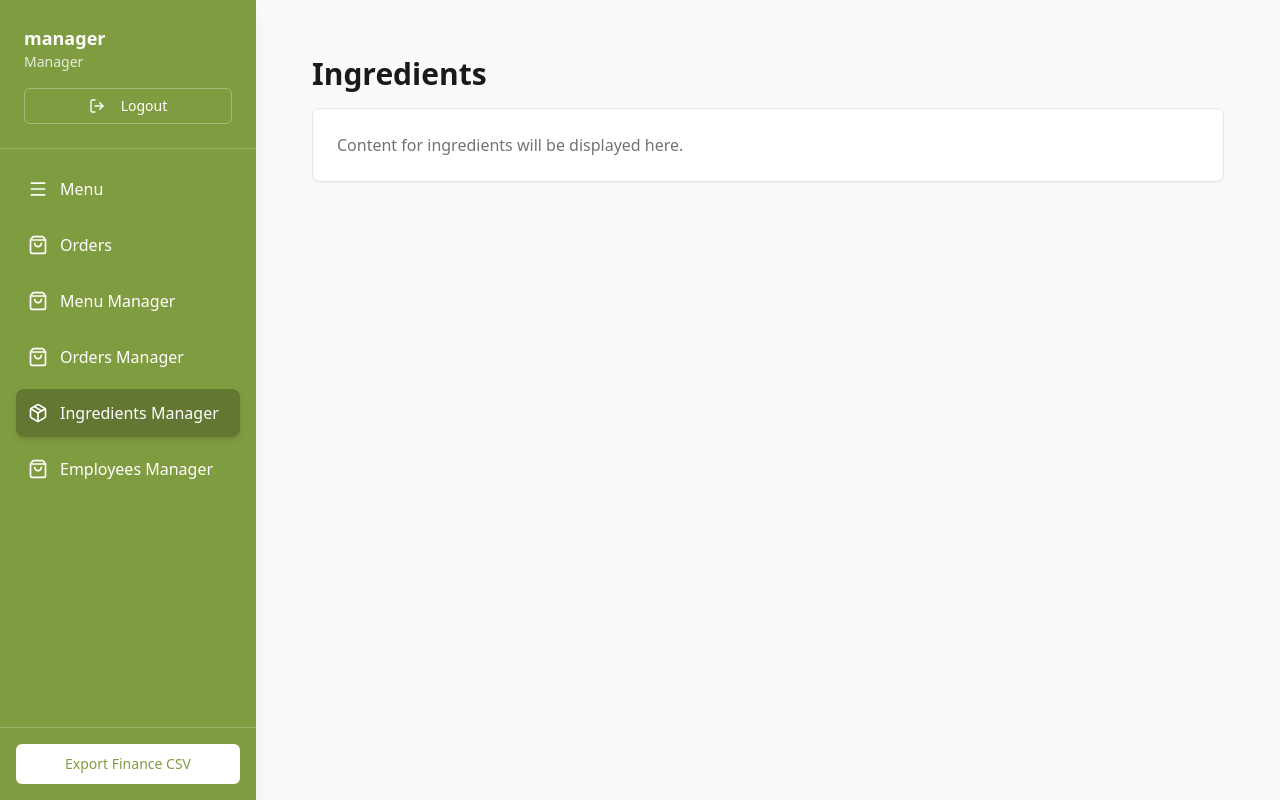
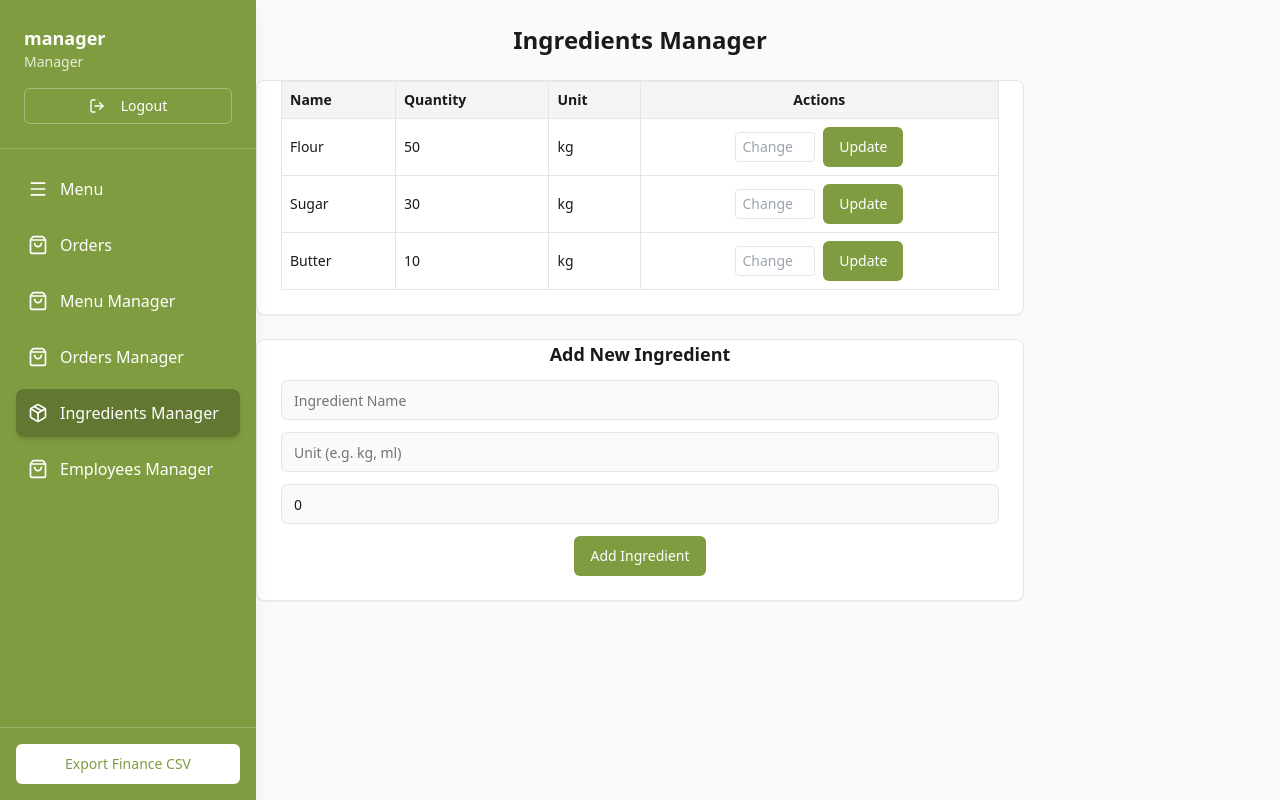
Before and after one commit to Resare-1/Cake_Shop, a React (Create React App) app in the folder frontend/: page / in a window 1280 px wide. Both pictures are taken after a click on the button "Ingredients Manager". Built offline with nearby package versions, Linux system fonts and the light colour scheme; the HTML template or start-up script is replaced by a standard one.

Commit message:
ingredient (stock) manager

```diff
--- a/frontend/src/components/MainContent.jsx
+++ b/frontend/src/components/MainContent.jsx
@@ -2,7 +2,6 @@
 import SendOrder from './pages/SendOrder';
 // You can add more pages later for Admin / Manager
 import Orders from './pages/Orders';
-import Menu from './pages/Menu';
 import Ingredients from './pages/Ingredients';
 import TakeOrder from './pages/TakeOrder';
 import FixOrder from './pages/FixOrder';
@@ -20,6 +19,8 @@ const MainContent = ({ active }) => {
       return <FixOrder />;
     case 'orders-manage':
       return <OrdersManager />
+    case 'ingredients':
+      return <Ingredients />
 
     default:
       // Fallback to original generic placeholder
--- a/frontend/src/components/pages/Ingredients.jsx
+++ b/frontend/src/components/pages/Ingredients.jsx
@@ -1,19 +1,149 @@
-// src/components/pages/Ingredients.jsx
-const Ingredients = () => {
+import React, { useState } from "react";
+import { Button } from "../ui/button";
+import { Input } from "../ui/input";
+import { Card, CardContent } from "../ui/card";
+
+export default function IngredientsManager() {
+  const [ingredients, setIngredients] = useState([
+    { id: 1, name: "Flour", quantity: 50, unit: "kg" },
+    { id: 2, name: "Sugar", quantity: 30, unit: "kg" },
+    { id: 3, name: "Butter", quantity: 10, unit: "kg" },
+  ]);
+
+  const [newIngredient, setNewIngredient] = useState({
+    name: "",
+    unit: "",
+    quantity: 0,
+  });
+
+  // Object to store typed delta for each ingredient
+  const [editQty, setEditQty] = useState({});
+
+  // -----------------------------
+  // Update stock based on delta input
+  // -----------------------------
+  const updateStock = (id) => {
+    const delta = parseInt(editQty[id]) || 0;
+    setIngredients((prev) =>
+      prev.map((item) => {
+        if (item.id === id) {
+          const newQty = item.quantity + delta;
+          if (newQty < 0) {
+            alert("Quantity cannot be negative");
+            return item;
+          }
+          return { ...item, quantity: newQty };
+        }
+        return item;
+      })
+    );
+    setEditQty((prev) => ({ ...prev, [id]: "" })); // Clear input
+    alert("Stock updated successfully!");
+  };
+
+  // -----------------------------
+  // Add new ingredient
+  // -----------------------------
+  const addIngredient = () => {
+    if (!newIngredient.name || !newIngredient.unit) {
+      alert("Name and unit cannot be empty");
+      return;
+    }
+
+    const newItem = {
+      id: ingredients.length + 1,
+      name: newIngredient.name,
+      quantity: newIngredient.quantity || 0,
+      unit: newIngredient.unit,
+    };
+
+    setIngredients([...ingredients, newItem]);
+    setNewIngredient({ name: "", unit: "", quantity: 0 });
+    alert("New ingredient added!");
+  };
+
   return (
-    <div className="ml-64 p-8 min-h-screen bg-background">
-      <div className="max-w-6xl">
-        <h1 className="text-3xl font-bold text-foreground mb-4">
-          Ingredients Management
-        </h1>
-        <div className="bg-card p-6 rounded-lg shadow-sm border border-border">
-          <p className="text-muted-foreground">
-            This is the Ingredients page. Here you will see all ingredients and can manage them.
-          </p>
-        </div>
-      </div>
+    <div className="space-y-6 max-w-3xl mx-auto">
+      <h1 className="text-2xl font-bold text-center">Ingredients Manager</h1>
+
+      {/* Ingredients List */}
+      <Card>
+        <CardContent className="p-4">
+          <div className="overflow-x-auto">
+            <table className="w-full border-collapse border text-sm">
+              <thead>
+                <tr className="bg-gray-100">
+                  <th className="border p-2 text-left">Name</th>
+                  <th className="border p-2 text-left">Quantity</th>
+                  <th className="border p-2 text-left">Unit</th>
+                  <th className="border p-2 text-center">Actions</th>
+                </tr>
+              </thead>
+              <tbody>
+                {ingredients.map((item) => (
+                  <tr key={item.id}>
+                    <td className="border p-2">{item.name}</td>
+                    <td className="border p-2">{item.quantity}</td>
+                    <td className="border p-2">{item.unit}</td>
+                    <td className="border p-2 text-center">
+                      <div className="flex justify-center items-center space-x-2">
+                        <input
+                          type="number"
+                          placeholder="Change"
+                          className="w-20 p-1 border rounded text-center"
+                          value={editQty[item.id] ?? ""}
+                          onChange={(e) =>
+                            setEditQty((prev) => ({
+                              ...prev,
+                              [item.id]: e.target.value,
+                            }))
+                          }
+                        />
+                        <Button onClick={() => updateStock(item.id)}>Update</Button>
+                      </div>
+                    </td>
+                  </tr>
+                ))}
+              </tbody>
+            </table>
+          </div>
+        </CardContent>
+      </Card>
+
+      {/* Add Ingredient */}
+      <Card>
+        <CardContent className="p-4 space-y-3">
+          <h2 className="text-lg font-semibold text-center">Add New Ingredient</h2>
+          <Input
+            placeholder="Ingredient Name"
+            value={newIngredient.name}
+            onChange={(e) =>
+              setNewIngredient({ ...newIngredient, name: e.target.value })
+            }
+          />
+          <Input
+            placeholder="Unit (e.g. kg, ml)"
+            value={newIngredient.unit}
+            onChange={(e) =>
+              setNewIngredient({ ...newIngredient, unit: e.target.value })
+            }
+          />
+          <Input
+            type="number"
+            placeholder="Initial Quantity (optional)"
+            value={newIngredient.quantity}
+            onChange={(e) =>
+              setNewIngredient({
+                ...newIngredient,
+                quantity: parseInt(e.target.value) || 0,
+              })
+            }
+          />
+          <div className="flex justify-center">
+            <Button onClick={addIngredient}>Add Ingredient</Button>
+          </div>
+        </CardContent>
+      </Card>
     </div>
   );
-};
-
-export default Ingredients;
+}
--- /dev/null
+++ b/frontend/src/components/ui/card.jsx
@@ -0,0 +1,68 @@
+import React from "react";
+import { cn } from "../../lib/utils";
+
+const Card = React.forwardRef(({ className, ...props }, ref) => (
+  <div
+    ref={ref}
+    className={cn(
+      "w-full max-w-3xl mx-auto rounded-lg border bg-card text-card-foreground shadow-sm",
+      className
+    )}
+    {...props}
+  />
+));
+Card.displayName = "Card";
+
+const CardHeader = React.forwardRef(({ className, ...props }, ref) => (
+  <div
+    ref={ref}
+    className={cn("flex flex-col space-y-1.5 p-6", className)}
+    {...props}
+  />
+));
+CardHeader.displayName = "CardHeader";
+
+const CardTitle = React.forwardRef(({ className, ...props }, ref) => (
+  <h3
+    ref={ref}
+    className={cn("text-2xl font-semibold leading-none tracking-tight", className)}
+    {...props}
+  />
+));
+CardTitle.displayName = "CardTitle";
+
+const CardDescription = React.forwardRef(({ className, ...props }, ref) => (
+  <p
+    ref={ref}
+    className={cn("text-sm text-muted-foreground", className)}
+    {...props}
+  />
+));
+CardDescription.displayName = "CardDescription";
+
+const CardContent = React.forwardRef(({ className, ...props }, ref) => (
+  <div
+    ref={ref}
+    className={cn("p-6 pt-0", className)}
+    {...props}
+  />
+));
+CardContent.displayName = "CardContent";
+
+const CardFooter = React.forwardRef(({ className, ...props }, ref) => (
+  <div
+    ref={ref}
+    className={cn("flex items-center p-6 pt-0", className)}
+    {...props}
+  />
+));
+CardFooter.displayName = "CardFooter";
+
+export {
+  Card,
+  CardHeader,
+  CardFooter,
+  CardTitle,
+  CardDescription,
+  CardContent,
+};
```
